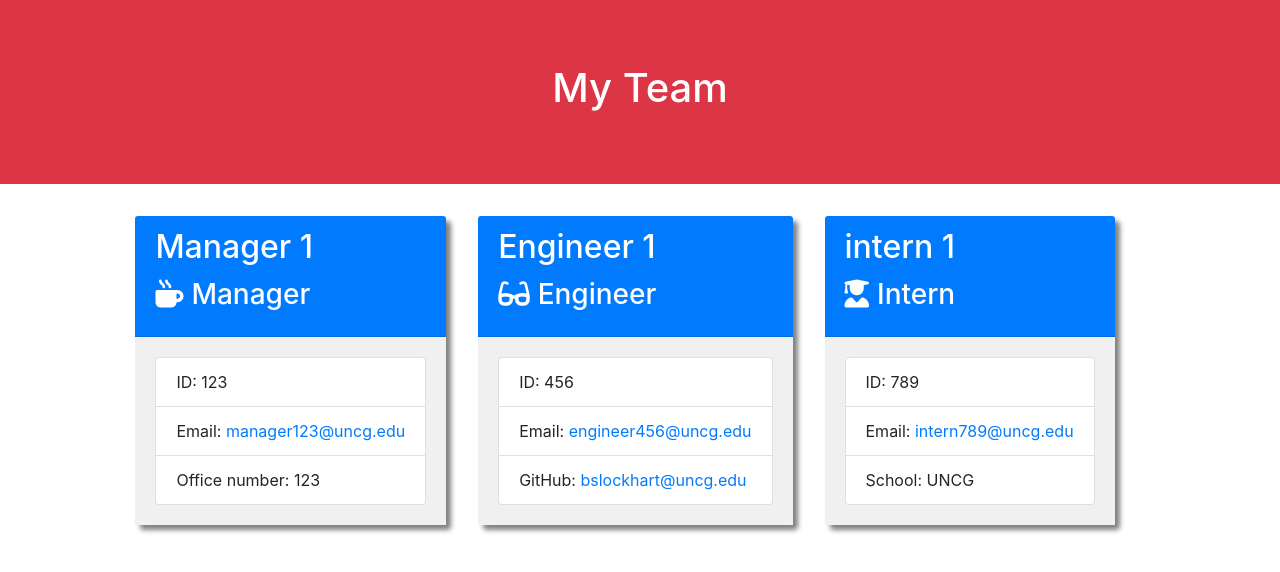
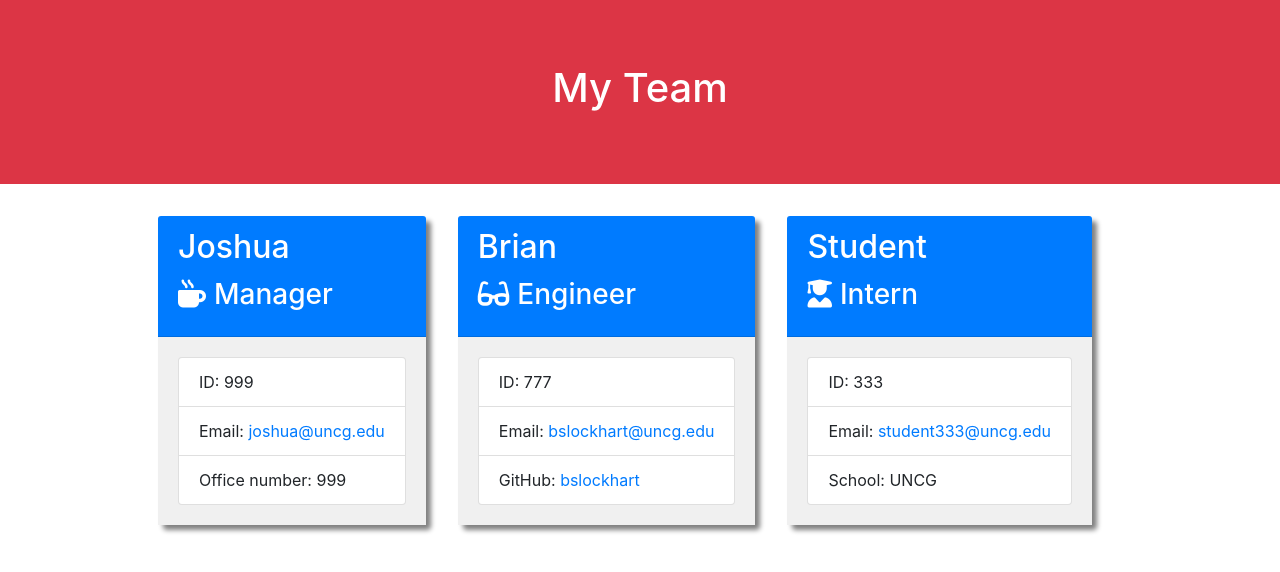
Before and after one commit to bslockhart/Brians-Team-Profile-Generator, a website: page output/team.html in a window 1280 px wide. Drawn offline with nearby package versions, Linux system fonts and the light colour scheme.

Commit message:
re-ran TEAM

```diff
--- a/output/team.html
+++ b/output/team.html
@@ -27,41 +27,41 @@
 
 <div class="card employee-card">
     <div class="card-header bg-primary text-white">
-        <h2 class="card-title">Manager 1</h2>
+        <h2 class="card-title">Joshua</h2>
         <h3 class="card-title"><i class="fas fa-mug-hot mr-2"></i>Manager</h3>
     </div>
     <div class="card-body">
         <ul class="list-group">
-            <li class="list-group-item">ID: 123</li>
-            <li class="list-group-item">Email: <a href="mailto:manager123@uncg.edu">manager123@uncg.edu</a></li>
-            <li class="list-group-item">Office number: 123</li>
+            <li class="list-group-item">ID: 999</li>
+            <li class="list-group-item">Email: <a href="mailto:joshua@uncg.edu">joshua@uncg.edu</a></li>
+            <li class="list-group-item">Office number: 999</li>
         </ul>
     </div>
 </div>
 
 <div class="card employee-card">
     <div class="card-header bg-primary text-white">
-        <h2 class="card-title">Engineer 1</h2>
+        <h2 class="card-title">Brian</h2>
         <h3 class="card-title"><i class="fas fa-glasses mr-2"></i>Engineer</h3>
     </div>
     <div class="card-body">
         <ul class="list-group">
-            <li class="list-group-item">ID: 456</li>
-            <li class="list-group-item">Email: <a href="mailto:engineer456@uncg.edu">engineer456@uncg.edu</a></li>
-            <li class="list-group-item">GitHub: <a href="https://github.com/bslockhart@uncg.edu" target="_blank" rel="noopener noreferrer">bslockhart@uncg.edu</a></li>
+            <li class="list-group-item">ID: 777</li>
+            <li class="list-group-item">Email: <a href="mailto:bslockhart@uncg.edu">bslockhart@uncg.edu</a></li>
+            <li class="list-group-item">GitHub: <a href="https://github.com/bslockhart" target="_blank" rel="noopener noreferrer">bslockhart</a></li>
         </ul>
     </div>
 </div>
 
 <div class="card employee-card">
     <div class="card-header bg-primary text-white">
-        <h2 class="card-title">intern 1</h2>
+        <h2 class="card-title">Student</h2>
         <h3 class="card-title"><i class="fas fa-user-graduate mr-2"></i>Intern</h3>
     </div>
     <div class="card-body">
         <ul class="list-group">
-            <li class="list-group-item">ID: 789	</li>
-            <li class="list-group-item">Email: <a href="mailto:intern789@uncg.edu">intern789@uncg.edu</a></li>
+            <li class="list-group-item">ID: 333</li>
+            <li class="list-group-item">Email: <a href="mailto:student333@uncg.edu">student333@uncg.edu</a></li>
             <li class="list-group-item">School: UNCG</li>
         </ul>
     </div>
```
